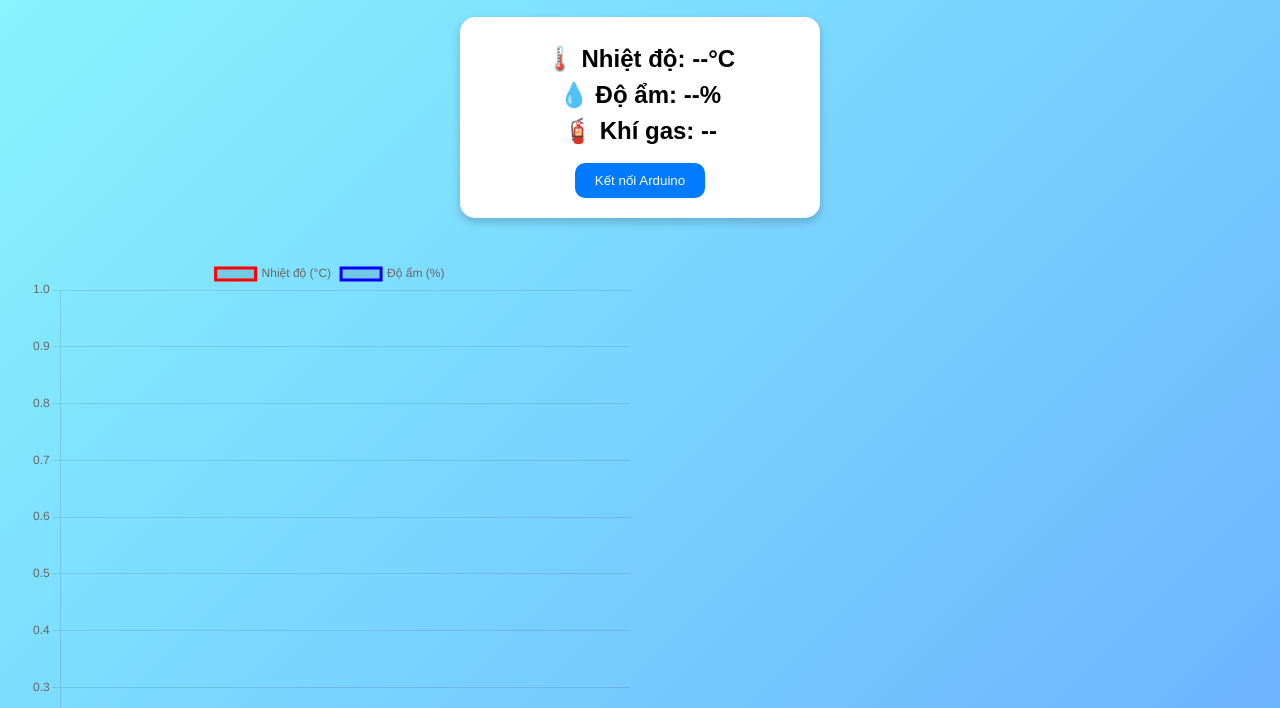
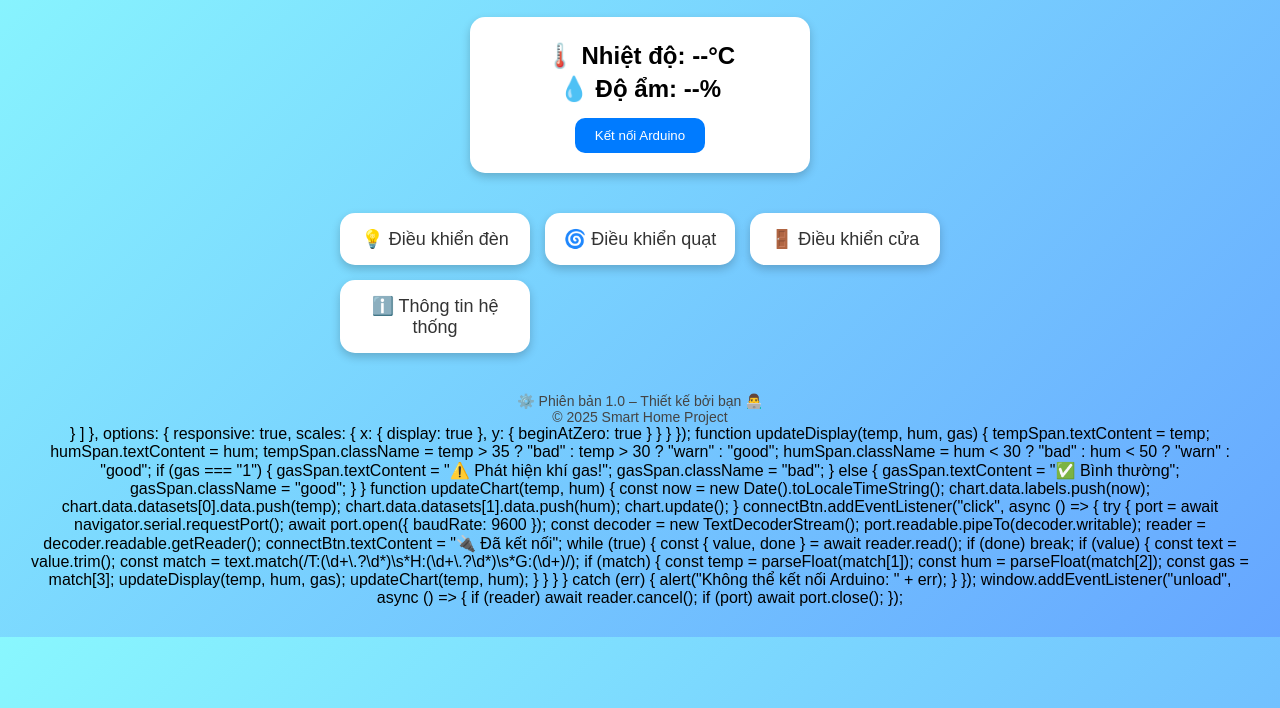
Before and after one commit to quangagta/nhalinhtinh2, a plain HTML site: page index.html in a window 1280 px wide. Shown: the part 92-800 px from the top of the page. Drawn offline with nearby package versions, Linux system fonts and the light colour scheme.

Commit message:
Update index.html

```diff
--- a/index.html
+++ b/index.html
@@ -3,7 +3,6 @@
 <head>
   <meta charset="UTF-8">
   <title>🏠 Nhà Thông Minh</title>
-  <script src="https://cdn.jsdelivr.net/npm/chart.js"></script>
   <style>
     body {
       font-family: Arial, sans-serif;
@@ -18,13 +17,13 @@
     }
     .sensor {
       background: white;
-      width: 320px;
+      width: 300px;
       margin: 20px auto;
       padding: 20px;
       border-radius: 15px;
       box-shadow: 0 4px 10px rgba(0,0,0,0.2);
     }
-    .sensor h2 { margin: 8px 0; }
+    .sensor h2 { margin: 5px 0; }
     .menu {
       display: grid;
       grid-template-columns: repeat(auto-fit, minmax(160px, 1fr));
@@ -62,13 +61,6 @@
       color: #444;
       font-size: 14px;
     }
-    .good { color: green; }
-    .warn { color: orange; }
-    .bad  { color: red; }
-    canvas {
-      margin-top: 40px;
-      max-width: 600px;
-    }
   </style>
 </head>
 <body>
@@ -76,11 +68,8 @@
   <div class="sensor">
     <h2>🌡️ Nhiệt độ: <span id="temp">--</span>°C</h2>
     <h2>💧 Độ ẩm: <span id="hum">--</span>%</h2>
-    <h2>🧯 Khí gas: <span id="gas">--</span></h2>
     <button id="connect">Kết nối Arduino</button>
   </div>
-
-  <canvas id="chart" width="400" height="200"></canvas>
 
   <div class="menu">
     <a href="den.html" class="card">💡 Điều khiển đèn</a>
@@ -98,26 +87,38 @@
     const connectBtn = document.getElementById("connect");
     const tempSpan = document.getElementById("temp");
     const humSpan = document.getElementById("hum");
-    const gasSpan = document.getElementById("gas");
     let port, reader;
 
-    const ctx = document.getElementById('chart').getContext('2d');
-    const chart = new Chart(ctx, {
-      type: 'line',
-      data: {
-        labels: [],
-        datasets: [
-          {
-            label: 'Nhiệt độ (°C)',
-            data: [],
-            borderColor: 'red',
-            fill: false
-          },
-          {
-            label: 'Độ ẩm (%)',
-            data: [],
-            borderColor: 'blue',
-            fill: false
+    connectBtn.addEventListener("click", async () => {
+      try {
+        port = await navigator.serial.requestPort();
+        await port.open({ baudRate: 9600 });
+        const decoder = new TextDecoderStream();
+        port.readable.pipeTo(decoder.writable);
+        reader = decoder.readable.getReader();
+
+        connectBtn.textContent = "🔌 Đã kết nối";
+        while (true) {
+          const { value, done } = await reader.read();
+          if (done) break;
+          if (value) {
+            const text = value.trim();
+            // Dữ liệu Arduino gửi: T:xx H:xx
+            const match = text.match(/T:(\d+\.?\d*)\s*H:(\d+\.?\d*)/);
+            if (match) {
+              tempSpan.textContent = match[1];
+              humSpan.textContent = match[2];
+            }
+          }
+        }
+      } catch (err) {
+        alert("Không thể kết nối Arduino: " + err);
+      }
+    });
+  </script>
+</body>
+</html>
+
           }
         ]
       },
```
